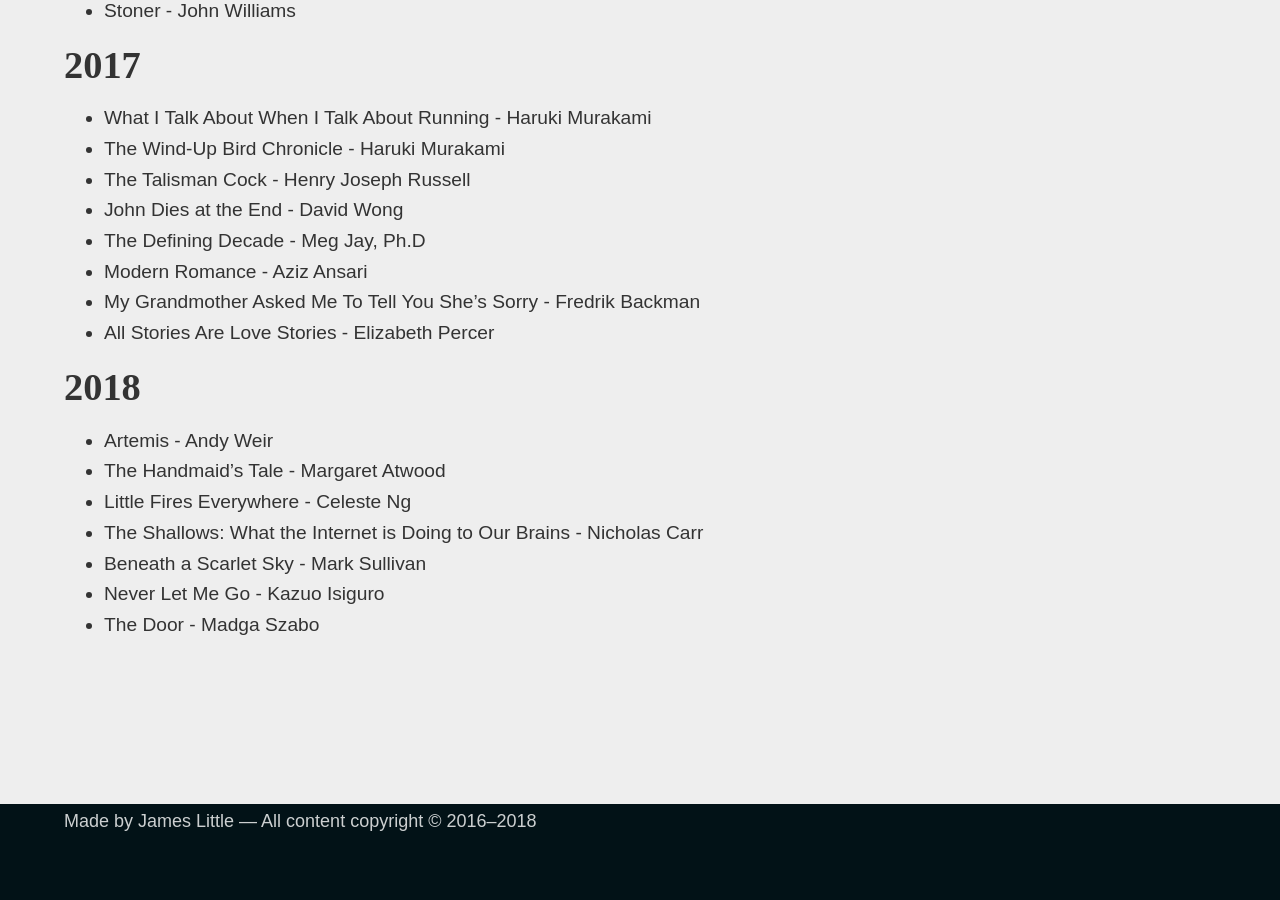
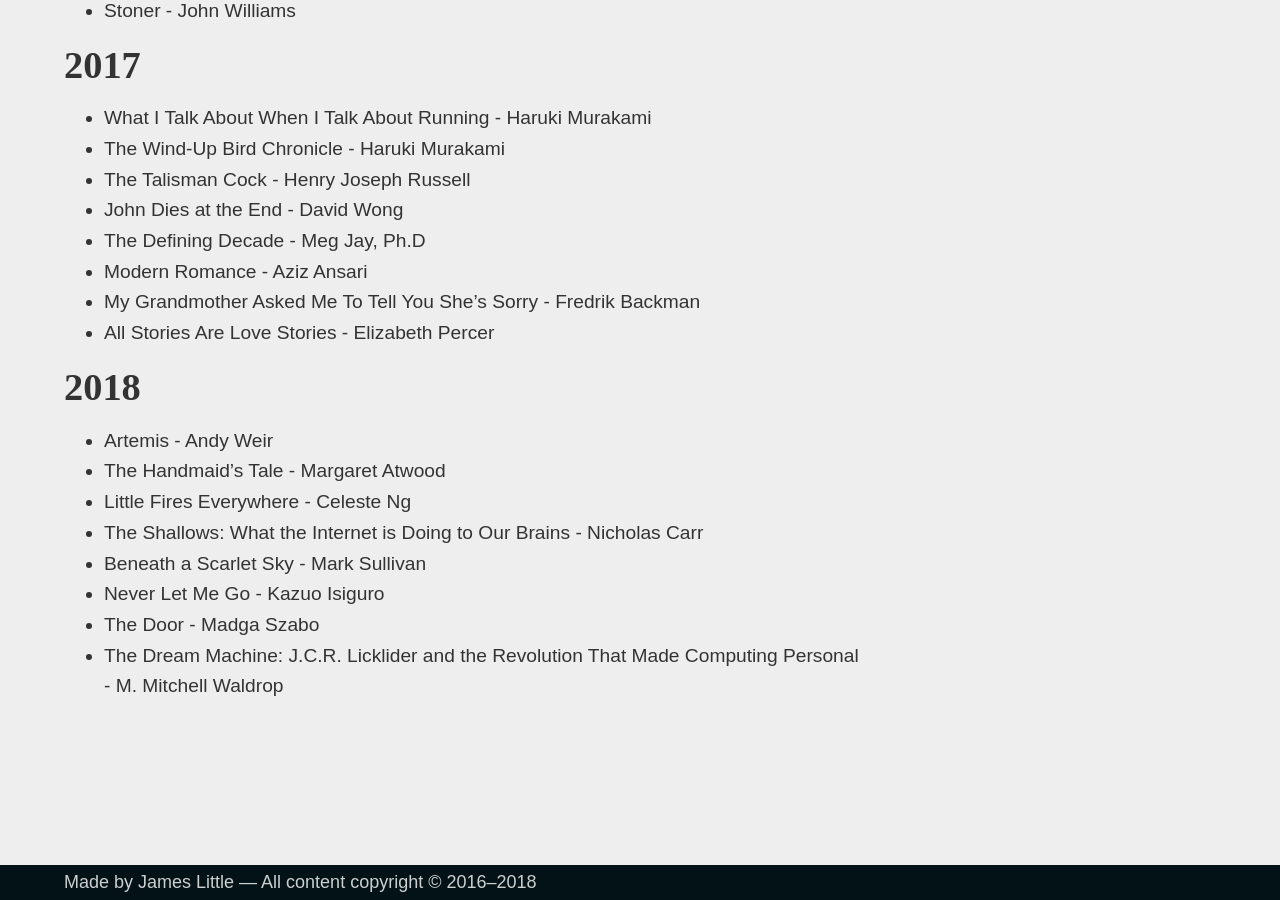
Before and after one commit to jameslittle230/jameslittle.me-archive, a Jekyll site: the page built from pages/books.md, in a window 1280 px wide and 900 px high, scrolled down 2746 px. Built offline with Jekyll 4.4.1, drawn with Linux system fonts in a browser that asks for light colours; some web fonts are replaced; comment, search, counter and statistics services are not loaded; before the commit the page ends 3585 px from its top, so only the background shows below that.

Commit message:
I read a book!

```diff
--- a/pages/books.md
+++ b/pages/books.md
@@ -102,3 +102,4 @@ In January of 2014, inspired by [Jamie Todd Rubin](http://www.jamierubin.net), I
 - Beneath a Scarlet Sky - Mark Sullivan
 - Never Let Me Go - Kazuo Isiguro
 - The Door - Madga Szabo
+- The Dream Machine: J.C.R. Licklider and the Revolution That Made Computing Personal - M. Mitchell Waldrop
```
